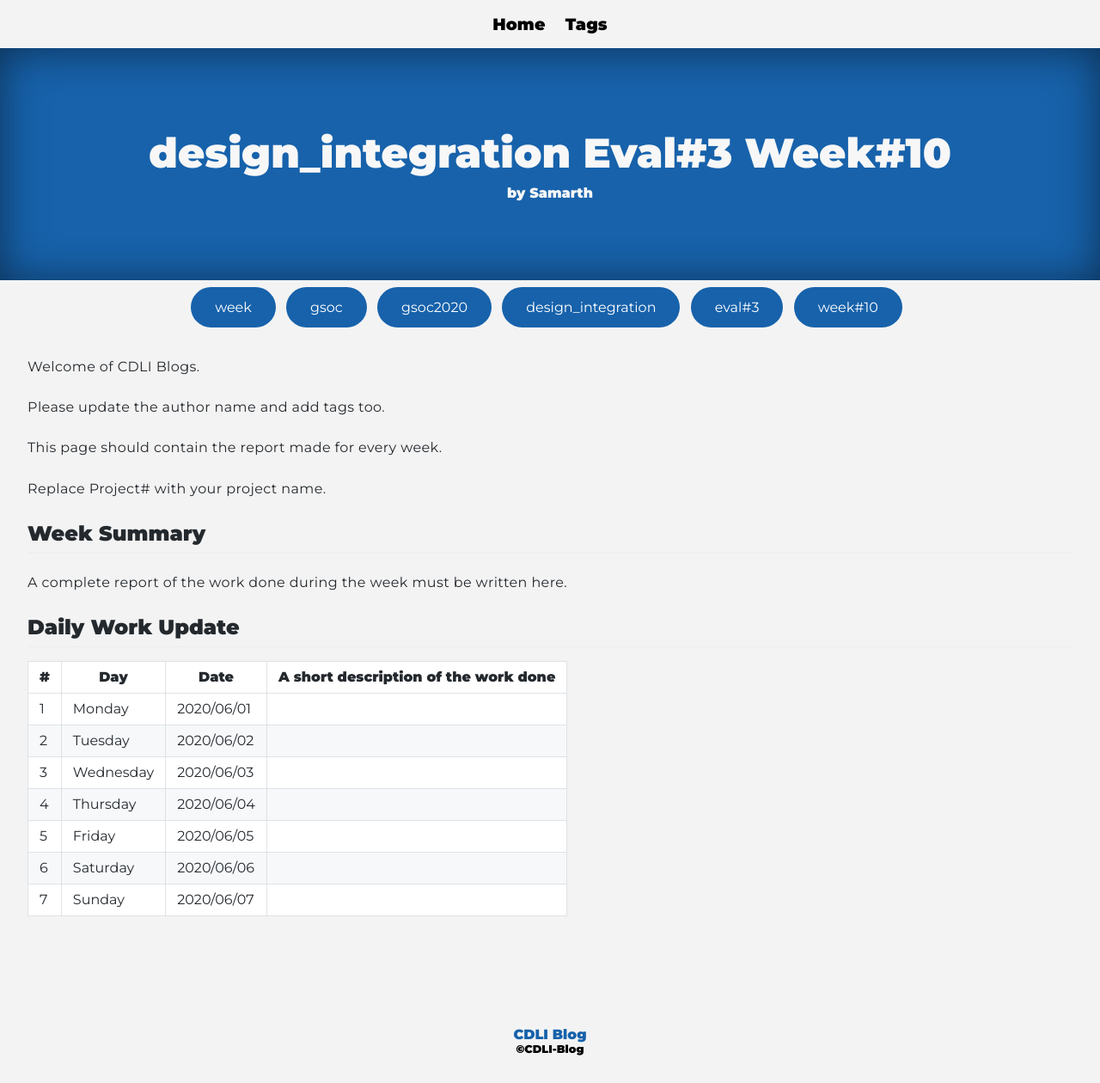
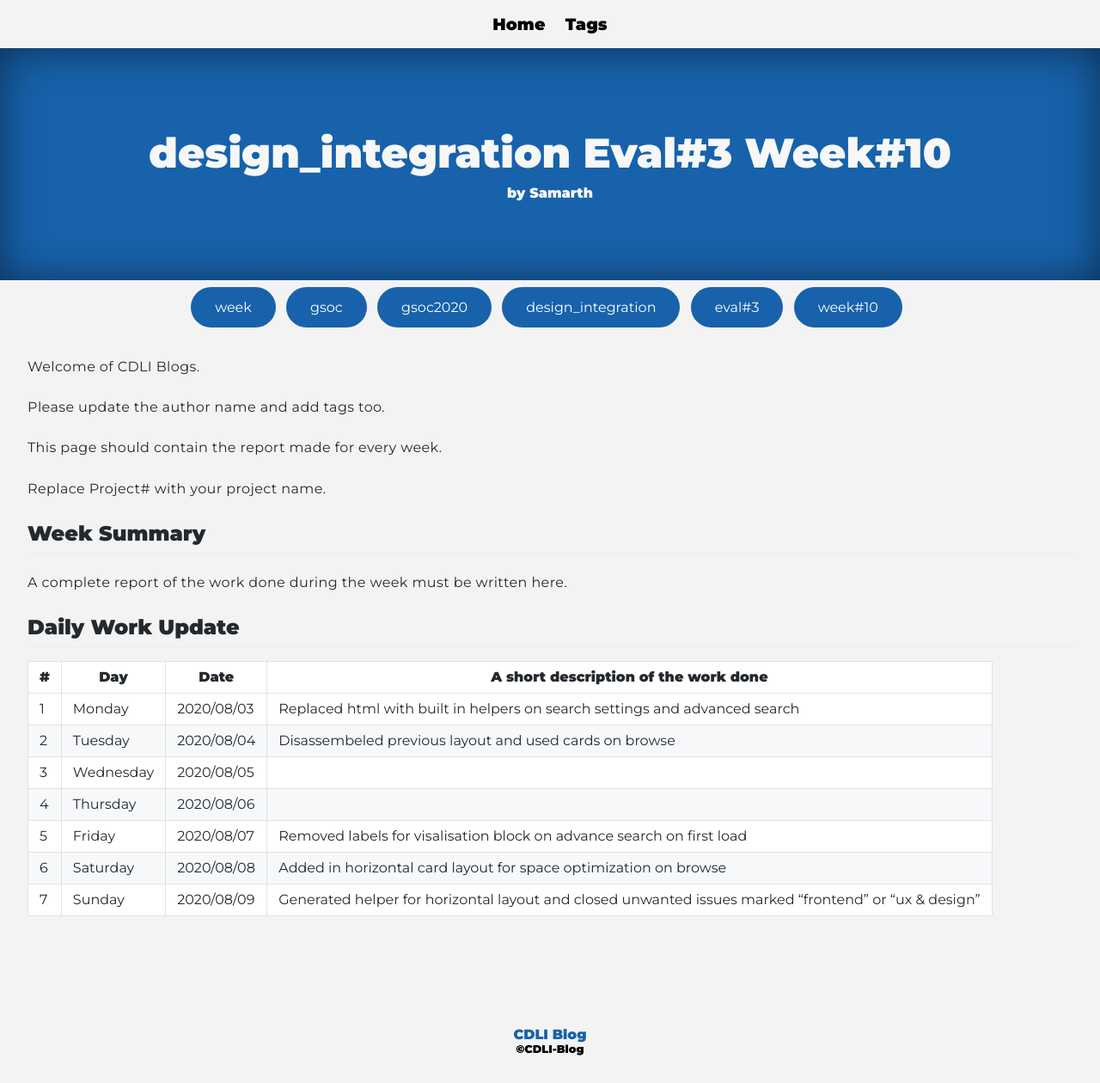
Before and after one commit to cdli-gh/blog, a Jekyll site: the page built from _blog/gsoc20/design_integration/posts/12_week10.md, in a window 1280 px wide. Shown: the whole page at 86% size. Built offline with Jekyll 4.4.1, drawn with Linux system fonts in a browser that asks for light colours; Markdown is read by kramdown in place of the engine named in the settings.

Commit message:
Update 12_week10.md

```diff
--- a/_blog/gsoc20/design_integration/posts/12_week10.md
+++ b/_blog/gsoc20/design_integration/posts/12_week10.md
@@ -21,10 +21,10 @@ A complete report of the work done during the week must be written here.
 
 |\#|Day|Date|A short description of the work done|
 |---	|---	|---	|---	|
-|1   	| Monday 	|   2020/06/01	|   	|
-|2   	| Tuesday  	|   2020/06/02	|   	|
-|3   	| Wednesday  	|  2020/06/03 	|   	|
-|4   	| Thursday  	|   2020/06/04	|   	|
-|5   	| Friday  	|   2020/06/05	|   	|
-|6   	| Saturday  	|   2020/06/06	|   	|
-|7   	| Sunday  	|   2020/06/07	|   	|
+|1   	| Monday 	|   2020/08/03	| Replaced html with built in helpers on search settings and advanced search  	|
+|2   	| Tuesday  	|   2020/08/04	| Disassembeled previous layout and used cards on browse 	|
+|3   	| Wednesday  	|  2020/08/05 	|   	|
+|4   	| Thursday  	|   2020/08/06	|   	|
+|5   	| Friday  	|   2020/08/07	| Removed labels for visalisation block on advance search on first load  	|
+|6   	| Saturday  	|   2020/08/08	| Added in horizontal card layout for space optimization on browse  	|
+|7   	| Sunday  	|   2020/08/09	| Generated helper for horizontal layout and closed unwanted issues marked "frontend" or "ux & design"  	|
```
